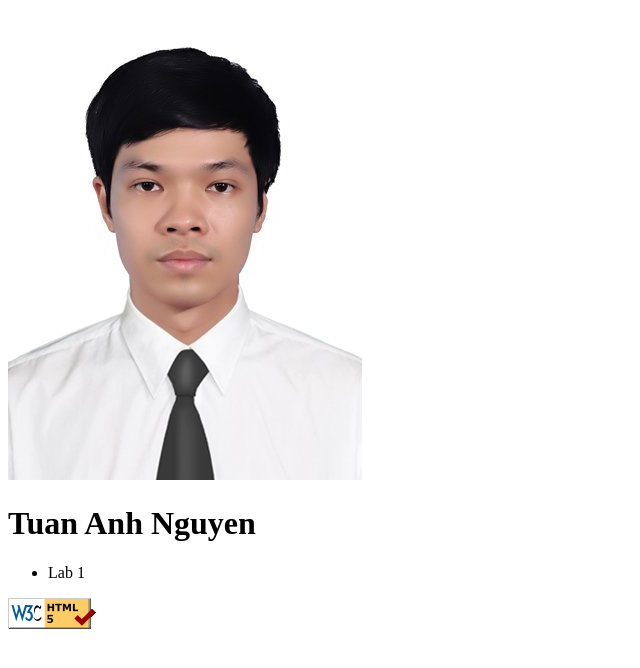
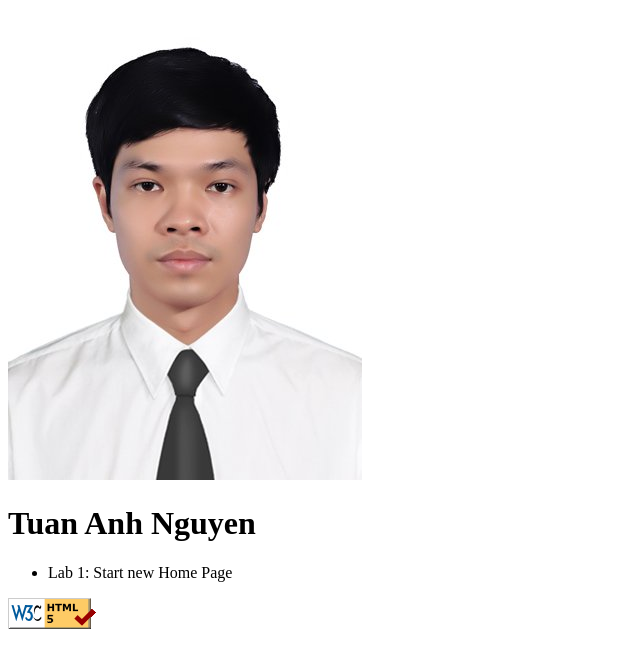
Before and after one commit to oliver-anh-nguyen/web_programming, a plain HTML site: page index.html in a window 1280 px wide. Shown: the whole page, without its empty margins (0-640 px from the left). Drawn offline with Linux system fonts and the light colour scheme.

Commit message:
[Lab1] update content

```diff
--- a/index.html
+++ b/index.html
@@ -2,13 +2,13 @@
 <html lang="en">
 <head>
     <meta charset="UTF-8">
-    <title>Title</title>
+    <title>Home Page</title>
 </head>
 <body>
 <img src="avatar.jpg", alt="avatar">
 <h1>Tuan Anh Nguyen</h1>
 <ul>
-    <li>Lab 1</li>
+    <li>Lab 1: Start new Home Page</li>
 </ul>
 <a href="https://validator.w3.org/nu/?doc=https%3A%2F%2Foliver-anh-nguyen.github.io%2Fwap0722.github.io%2F">
     <img src="./w3c-html.png", alt="html validator">
```
